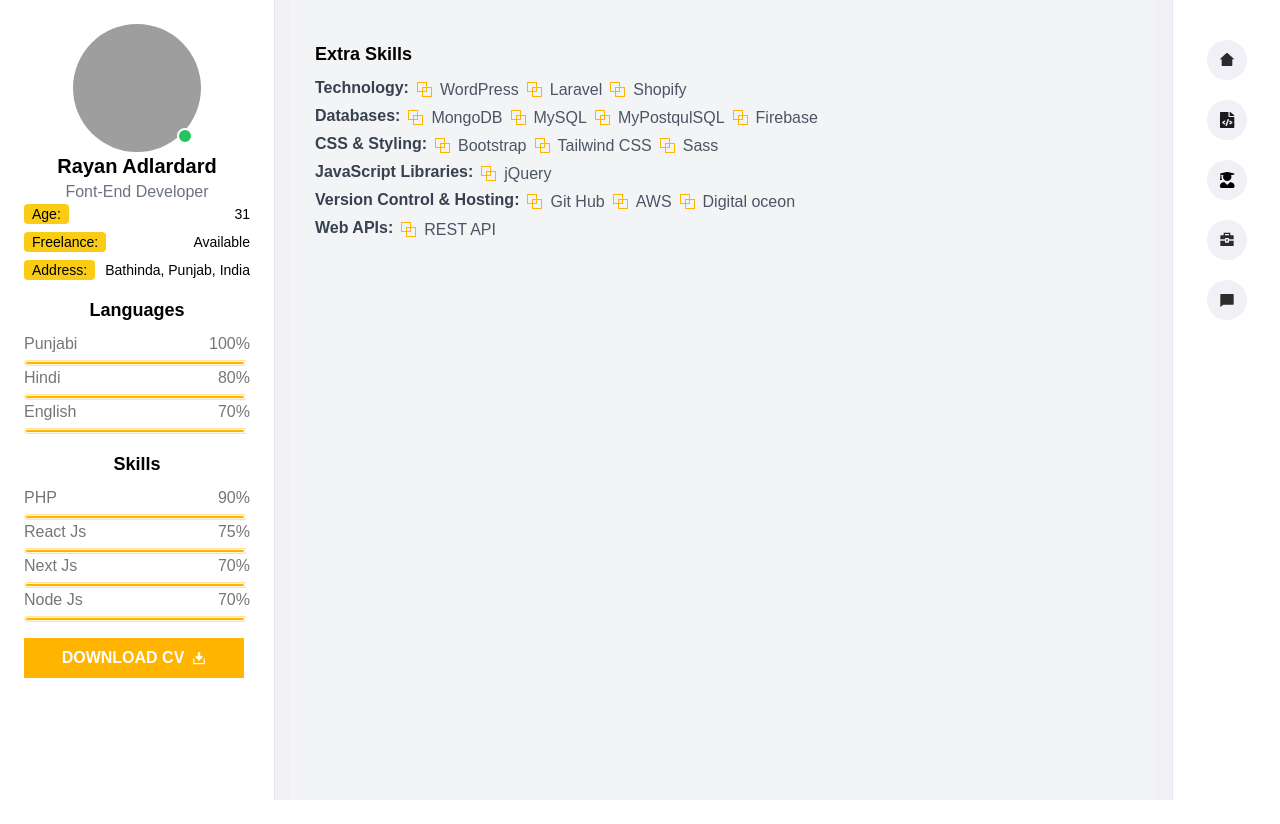
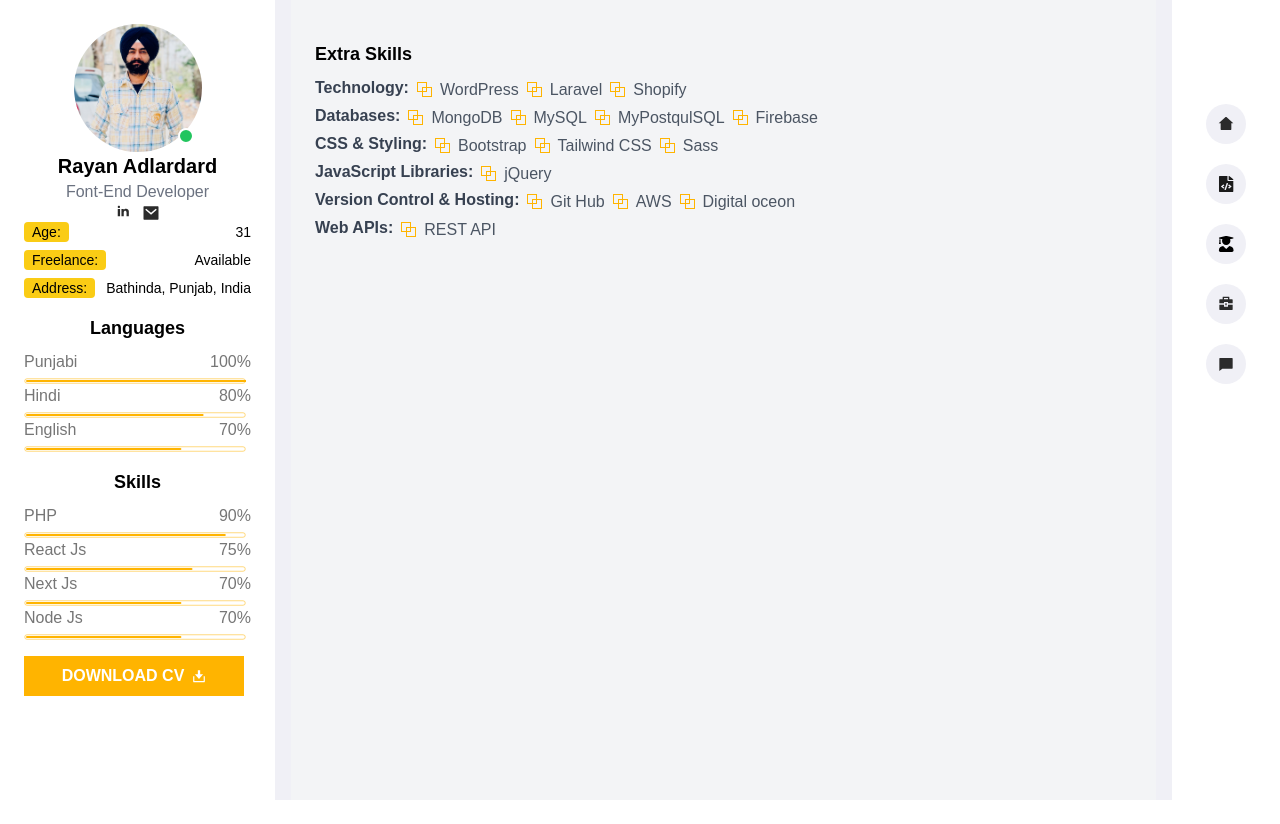
Before and after one commit to jatindersandhuinfo/jatindersandhu, a Next.js app: page / in a window 1280 px wide. After the commit the page ends 800 px from the top, so only its background shows below. Built offline with nearby package versions, Linux system fonts and the light colour scheme; grey boxes are pictures that could not be loaded.

Commit message:
Feat: social section

```diff
--- a/app/components/card/profile.tsx
+++ b/app/components/card/profile.tsx
@@ -6,11 +6,13 @@
 import InfoRow from '@/app/components/common/infoRow';
 import Button from '@/app/components/button';
 import DownloadSvg from '@/app/components/svg/download';
+import LinkedSvg from '../svg/linked';
+import MailSvg from '../svg/mail';
 
 
 const ProfileCard = () => {
   return (
-    <div className="w-full max-w-sm mx-auto p-6 bg-white text-center ">
+  <div className="w-full max-w-sm mx-auto p-6 bg-white text-center ~">
       {/* Profile Picture */}
       <div className="relative w-32 h-32 mx-auto">
         <Image
@@ -28,14 +30,10 @@
       <p className="text-gray-500">Font-End Developer</p>
 
       {/* Social Icons */}
-      {/* <div className="flex justify-center space-x-3 text-yellow-500">
-        <FaFacebookF />
-        <FaInstagram />
-        <FaTwitter />
-        <FaLinkedinIn />
-        <FaGithub />
-        <FaYoutube />
-      </div> */}
+     <div className="flex justify-center space-x-3 text-yellow-500">
+        <LinkedSvg />
+        <MailSvg/>
+      </div>
 
       {/* Personal Info */}
       <div className="text-sm text-left space-y-2">
--- a/app/components/common/progress-bar.tsx
+++ b/app/components/common/progress-bar.tsx
@@ -8,7 +8,7 @@
                 <p className="text-[var(--color-grey)]">{skill}</p>
                 <p className="text-[var(--color-grey)]">{percent}%</p>
             </div>
-            <ProgressBarSvg width={`222px`} />
+            <ProgressBarSvg width={`${percent}%`} />
         </div>
     )
 }
--- a/app/components/header/index.tsx
+++ b/app/components/header/index.tsx
@@ -11,7 +11,7 @@
     return (
         <>
             {/* Left Sidebar */}
-            <aside className="w-[305px] flex-1 bg-white border-r border-gray-200">
+            <aside className="w-[305px] flex-1 bg-white sticky">
                 <ProfileCard />
             </aside>
 
@@ -21,8 +21,8 @@
             </main>
 
             {/* Right Sidebar */}
-            <aside className="w-[108px] flex-3 bg-white border-l border-gray-200">
-                <div className="h-full flex flex-col items-center py-4">
+            <aside className="w-[108px] flex-3 bg-white sticky">
+                <div className="h-full flex flex-col items-center pt-20 pb-4">
                     <nav className="w-full px-4 mt-6 flex flex-col items-center justify-center gap-5">
                         <RightMenu items={menuItems} />
                     </nav>
--- a/app/components/svg/linked.tsx
+++ b/app/components/svg/linked.tsx
@@ -1,11 +1,18 @@
 import type { IconProps } from '@/lib/type/icon';
 
-const LinkedSvg = ({ fill,className }: IconProps) => {
+const LinkedSvg = ({ fill, className }: IconProps) => {
     return (
-        <svg  className={className} width="15" height="15" viewBox="0 0 15 15" fill="none" xmlns="http://www.w3.org/2000/svg">
-            <rect x="0.5" y="0.5" width="9" height="9" stroke={fill ?? "#2B2B2B"} />
-            <rect x="5.5" y="5.5" width="9" height="9" stroke={fill ?? "#2B2B2B"}  />
+        <svg className={className} width="14" height="14" viewBox="0 0 14 14" fill="none" xmlns="http://www.w3.org/2000/svg">
+            <g clip-path="url(#clip0_2_470)">
+                <path d="M4.04818 2.91676C4.04802 3.22618 3.92496 3.52287 3.70606 3.74155C3.48715 3.96023 3.19035 4.083 2.88093 4.08285C2.57151 4.08269 2.27482 3.95963 2.05614 3.74072C1.83746 3.52182 1.71469 3.22501 1.71484 2.9156C1.715 2.60618 1.83806 2.30949 2.05697 2.09081C2.27587 1.87213 2.57267 1.74936 2.88209 1.74951C3.19151 1.74967 3.4882 1.87273 3.70688 2.09163C3.92556 2.31053 4.04833 2.60734 4.04818 2.91676ZM4.08318 4.94676H1.74984V12.2501H4.08318V4.94676ZM7.76984 4.94676H5.44818V12.2501H7.74651V8.4176C7.74651 6.2826 10.529 6.08426 10.529 8.4176V12.2501H12.8332V7.62426C12.8332 4.0251 8.71484 4.15926 7.74651 5.92676L7.76984 4.94676Z" fill="#2B2B2B" />
+            </g>
+            <defs>
+                <clipPath id="clip0_2_470">
+                    <rect width="14" height="14" fill={fill ?? "white"} />
+                </clipPath>
+            </defs>
         </svg>
+
     )
 }
 
--- a/app/components/svg/progress-bar.tsx
+++ b/app/components/svg/progress-bar.tsx
@@ -3,8 +3,8 @@
 const ProgressBarSvg = ({ width,fill,className }: IconProps) => {
     return (
         <svg  className={className} width="222" height="6" viewBox="0 0 222 6" fill="none" xmlns="http://www.w3.org/2000/svg">
-            <rect x="0.75" y="0.75" width={width ?? "220.5"} height="4.5" rx="2.25" stroke="#FFB400" stroke-width="0.5" />
-            <rect x="2" y="2" width="218" height="2" rx="1" fill={fill ?? "#FFB400"}  />
+            <rect x="0.75" y="0.75" width="220.5" height="4.5" rx="2.25" stroke="#FFB400" strokeWidth="0.5" />
+            <rect x="2" y="2" width={width ?? "220.5"} height="2" rx="1" fill={fill ?? "#FFB400"}  />
         </svg>
     )
 }
--- a/app/page.tsx
+++ b/app/page.tsx
@@ -4,7 +4,7 @@
 
 export default function Home() {
   return (
-    <div className="min-h-screen pb-20 gap-16 ">
+    <div className="gap-16 ">
       <main className="flex flex-col items-center sm:items-start">
         {/* Extra Skills */}
         <Section title="Extra Skills">
--- a/lib/type/icon.ts
+++ b/lib/type/icon.ts
@@ -3,5 +3,6 @@
   height?: string;
   fill?: string;
   title?: string;
-  className?:string;
+  className?: string;
+  stroke?: string;
 };
```
Also changed, not shown: public/profile.jpg (added), 1 other file (tests, documents, lock files or other folders).
